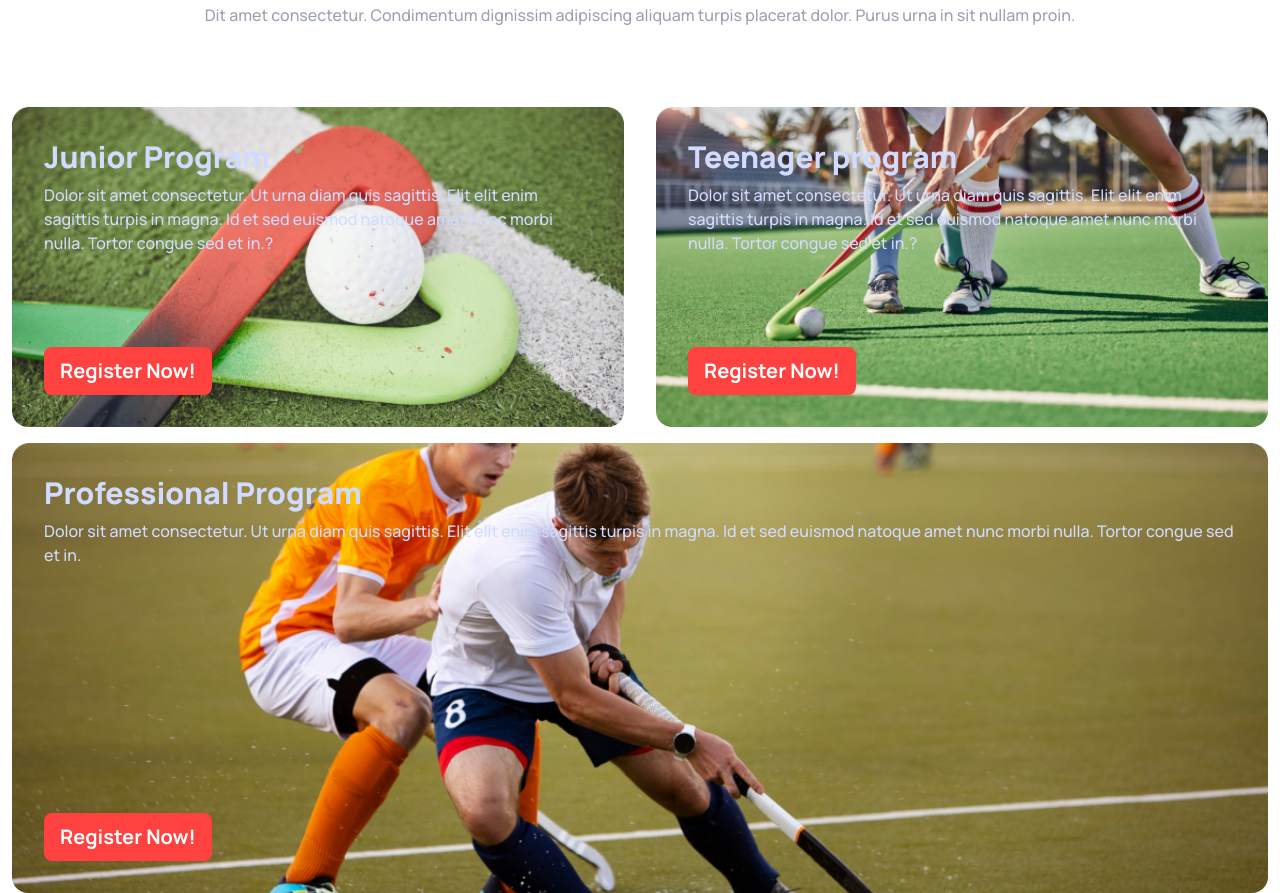
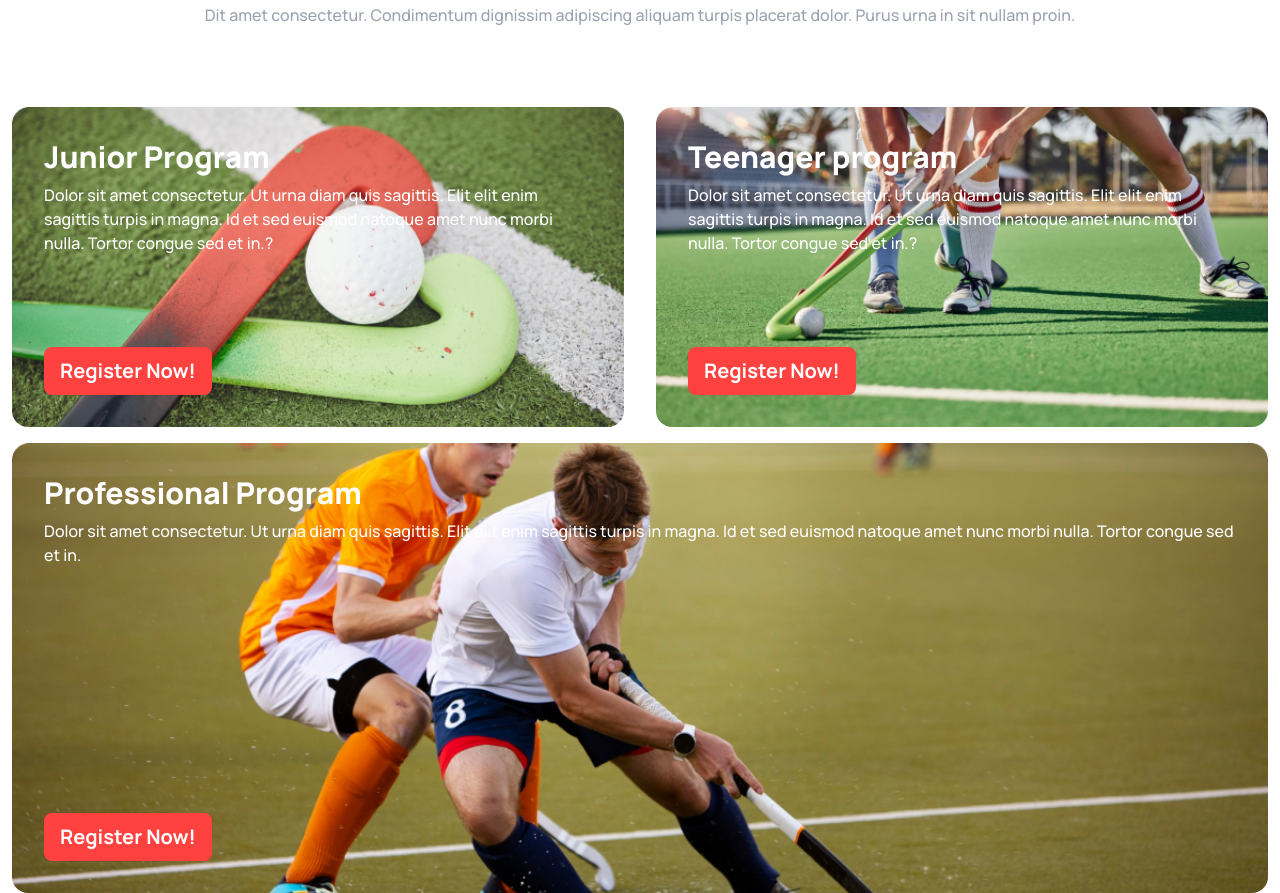
Before and after one commit to NifatHossain/hockey-club-web, a plain HTML site: page index.html in a window 1280 px wide. Shown: the part 1309-2202 px from the top of the page. Drawn offline with nearby package versions, Linux system fonts and the light colour scheme.

Commit message:
minor modification

```diff
--- a/index.html
+++ b/index.html
@@ -53,7 +53,8 @@
                   <li><a>Contact</a> </li>
                 </ul>
               </div>
-              <a class="btn pr-0 px-0 lg:px-4 btn-ghost text-2xl lg:text-4xl font-extrabold  ">Hockey<span class="text-red-500">'</span>s</a>
+              <a class="pr-0 px-0 lg:px-4  text-2xl lg:text-4xl font-extrabold  ">Hockey<span class="text-red-500">'</span>s</a>
+
             </div>
             <div class="navbar-center hidden lg:flex">
               <ul class="menu menu-horizontal px-1">
@@ -153,8 +154,8 @@
           <div class="flex flex-col  lg:flex-row justify-center gap-8">
             <div class="card   bg-cover  text-primary-content" style="background-image: url(Images/2.png);">
               <div class="card-body">
-                <h2 class="text-xl lg:text-3xl font-extrabold text-start">Junior Program</h2>
-                <p class="text-sm lg:text-base font-medium text-start">Dolor sit amet consectetur. Ut urna diam quis sagittis. Elit elit
+                <h2 class="text-xl lg:text-3xl font-extrabold text-start text-white">Junior Program</h2>
+                <p class="text-sm lg:text-base font-medium text-start text-white">Dolor sit amet consectetur. Ut urna diam quis sagittis. Elit elit
                   enim sagittis turpis in magna. Id et sed euismod natoque amet nunc morbi nulla. Tortor congue sed et in.?</p>
                 <div class="card-actions justify-start">
                   <button class="btn bg-[#FF4240] text-white border-0 text-lg lg:text-xl font-bold">Register Now!</button>
@@ -163,8 +164,8 @@
             </div>
             <div class="card h-80  bg-cover text-primary-content" style="background-image: url(Images/3.png);">
               <div class="card-body">
-                <h2 class="text-xl lg:text-3xl font-extrabold text-start">Teenager program</h2>
-                <p class="text-sm lg:text-base font-medium text-start">Dolor sit amet consectetur. Ut urna diam quis sagittis. Elit elit
+                <h2 class="text-xl lg:text-3xl font-extrabold text-start text-white">Teenager program</h2>
+                <p class="text-sm lg:text-base font-medium text-start text-white">Dolor sit amet consectetur. Ut urna diam quis sagittis. Elit elit
                   enim sagittis turpis in magna. Id et sed euismod natoque amet nunc morbi nulla. Tortor congue sed et in.?</p>
                 <div class="card-actions justify-start">
                   <button class="btn bg-[#FF4240] text-white border-0 text-lg lg:text-xl font-bold">Register Now!</button>
@@ -175,8 +176,8 @@
           <div >
             <div class="card w-full h-56 lg:h-[450px]  bg-cover text-primary-content" style="background-image: url(Images/4.png);">
               <div class="card-body">
-                <h2 class="text-xl lg:text-3xl font-extrabold text-start">Professional Program</h2>
-                <p class="text-sm lg:text-base font-medium text-start">Dolor sit amet consectetur. Ut urna diam quis sagittis. Elit elit
+                <h2 class="text-xl lg:text-3xl font-extrabold text-start text-white">Professional Program</h2>
+                <p class="text-sm lg:text-base font-medium text-start text-white">Dolor sit amet consectetur. Ut urna diam quis sagittis. Elit elit
                   enim sagittis turpis in magna. Id et sed euismod natoque amet nunc morbi nulla. Tortor congue sed et in.</p>
                 <div class="card-actions justify-start">
                   <button class="btn bg-[#FF4240] text-white border-0 text-lg lg:text-xl font-bold">Register Now!</button>
@@ -195,7 +196,7 @@
           <!-- product-1 -->
           <div>
             <div class="card lg:card-side bg-base-100 border-2  p-1 lg:p-3 border-[#1313181A] space-y-3">
-              <figure class=""><img class="" src="Images/5.png" alt="Album"/></figure>
+              <figure class=""><img class=" " src="Images/5.png" alt="Album"/></figure>
               <div class="card-body">
                 <div class="flex gap-2 items-center">
                   <i class="fa-solid fa-star" style="color: #FFD43B;"></i>
@@ -421,20 +422,23 @@
         <div class="grid grid-cols-1 lg:grid-cols-3 gap-6 items-start">
           <div class="left-part p-12 pt-0">
             <div class="bg-[#BCED6D1A] p-8 mb-6">
-              <i class="fa-solid fa-phone-volume text-4xl mb-6" style="color: #16d446;"></i>
+              <!-- <i class="fa-solid fa-phone-volume text-4xl mb-6" style="color: #16d446;"></i> -->
+              <img class="mb-4" src="Images/Group 1171275317.png" alt="">
               <p class=" text-gray-400">Phone Number</p>
               <p class="text-lg font-extrabold">(+62) 123-321-543</p>
             </div>
 
             <div class="bg-red-50 p-8 mb-6">
-              <i class="fa-solid fa-envelope-open-text text-4xl mb-6" style="color: #FFD43B;"></i>
+              <!-- <i class="fa-solid fa-envelope-open-text text-4xl mb-6" style="color: #FFD43B;"></i> -->
+              <img class="mb-4" src="Images/Group 1171275318.png" alt="">
               <p class=" text-gray-400">Email</p>
               <p class="text-lg font-extrabold">hockeys@support.com</p>
             </div>
 
 
             <div class="bg-green-50 p-8">
-              <i class="fa-solid fa-map-location-dot text-4xl mb-6" style="color: #2fc138;"></i>
+              <!-- <i class="fa-solid fa-map-location-dot text-4xl mb-6" style="color: #2fc138;"></i> -->
+              <img class="mb-4" src="Images/Group 1171275321.png" alt="">
               <p class=" text-gray-400">Location</p>
               <p class="text-lg font-extrabold">152/1 Mohakhali Wireless Gate</p>
             </div>
```
Also changed, not shown: Images/Screenshot (369).png (added).
